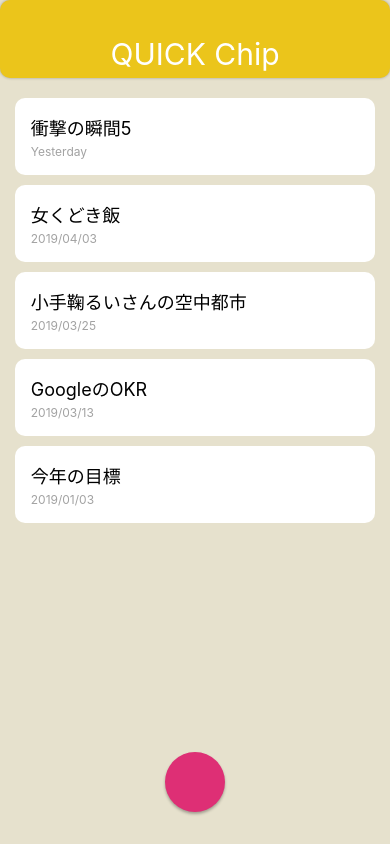
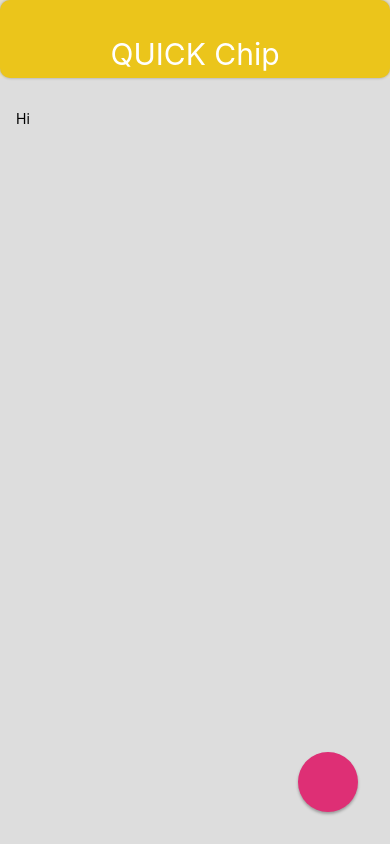
Before and after one commit to clover0114/NoteApp, a React Native app: screen / in a window 390 px wide. Built offline with nearby package versions, Linux system fonts and the light colour scheme.

Commit message:
[add]memoEditScreen

```diff
--- a/App.js
+++ b/App.js
@@ -4,13 +4,17 @@
 
 import AppBar from './src/components/AppBar';
 import MemoListScreen from './src/screens/MemoListScreen';
+import MemoEditScreen from './src/screens/memoEditScreen';
+import MemoDatailScreen from './src/screens/MemoDetailScreen';
 
 export default class App extends React.Component {
   render() {
     return (
       <View style={styles.container}>
         <AppBar />
-        <MemoListScreen />
+        {/* <MemoListScreen /> */}
+        {/* <MemoDatailScreen /> */}
+        <MemoEditScreen />
       </View>
     );
   }
--- a/src/elements/CircleButton.js
+++ b/src/elements/CircleButton.js
@@ -54,6 +54,7 @@
   circleButton: {
     position: 'absolute',
     bottom: 32,
+    right: 32,
     width: 60,
     height: 60,
     borderRadius: 30,
--- /dev/null
+++ b/src/screens/memoEditScreen.js
@@ -0,0 +1,31 @@
+import React from 'react'
+import { StyleSheet, View, TextInput } from 'react-native'
+import CircleButton from '../elements/CircleButton'
+
+class MemoEditScreen extends React.Component {
+    render() {
+        return (
+            <View style={styles.container}>
+                <TextInput style={styles.memoEditInput} multiline={true} value="Hi" />
+                <CircleButton />
+            </View>
+        )
+    }
+}
+
+const styles = StyleSheet.create({
+    container: {
+        flex: 1,
+        width: '100%',
+    },
+    memoEditInput: {
+        backgroundColor: '#ddd',
+        flex: 1,
+        paddingTop: 32,
+        paddingLeft: 16,
+        paddingRight: 16,
+        paddingBottom: 16,
+    },
+});
+
+export default MemoEditScreen
```
